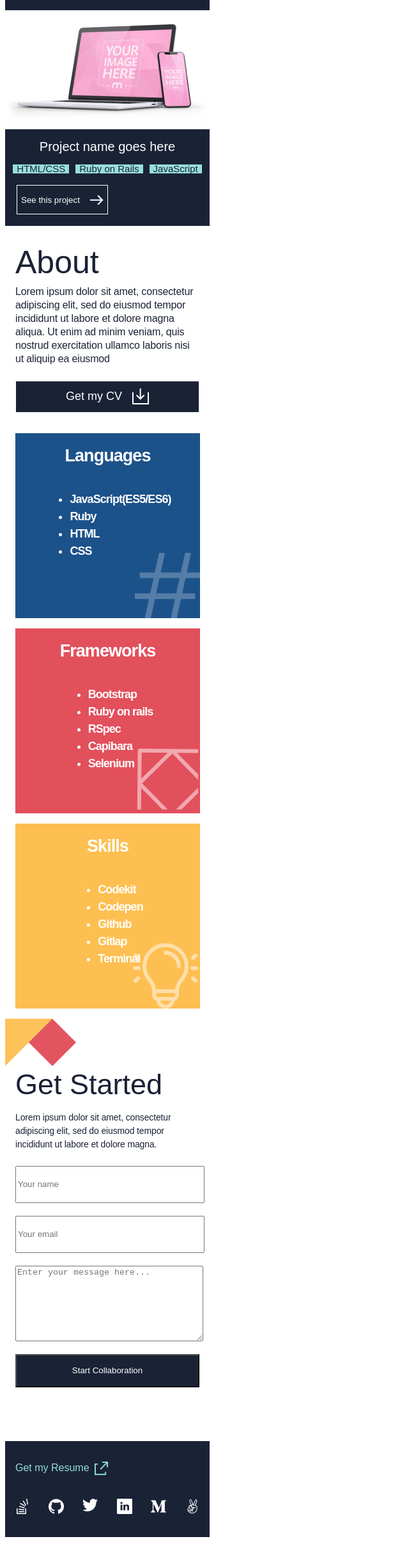
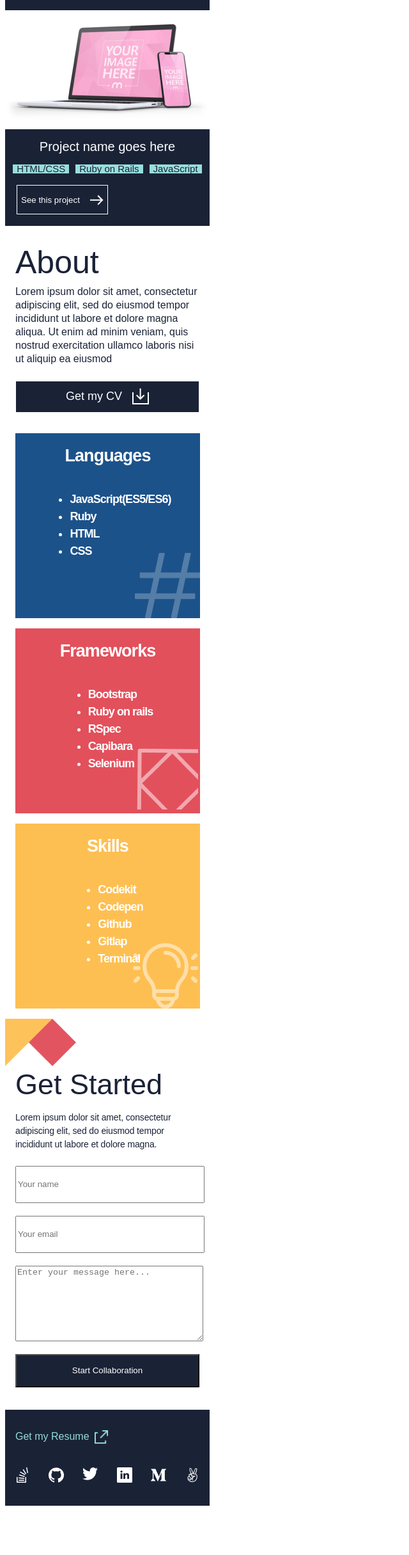
Before and after one commit to AbednegoKibitok/Microverse-Student-Project-1, a website: page index.html in a window 1280 px wide. Shown: the part 2435-4865 px from the top of the page at 64% size, without its empty margins (0-640 px from the left). Drawn offline with Linux system fonts and the light colour scheme.

Commit message:
Remove footer from the parent section

```diff
--- a/index.html
+++ b/index.html
@@ -203,27 +203,13 @@
       <article class="getstarted">
         <span>Get Started</span>
       </article>
-      <main>
+      <article class="main">
         <p>
         Lorem ipsum dolor sit amet, consectetur<br>
         adipiscing elit, sed do eiusmod tempor<br>
         incididunt ut labore et dolore magna.
         </p>
-      </main>
-      <footer>
-        <section getmyresume>
-          <p class="pa">Get my Resume</p>
-          <a href="#"><img class="arrowbox" src="icon-images/ic_link_teal.png" alt="ic_link_teal.png"></a>
-        </section>
-        <section class="socialmediaicons">
-          <a href="#"><img class="smi" src="icon-images/ic_stackoverflow.png" alt="ic_stackoverflow.png"></a>
-          <a href="#"><img class="smi" src="icon-images/Group (1).png" alt="github.png"></a>
-          <a href="#"><img class="smi" src="icon-images/Group (2).png" alt="twitter.png"></a>
-          <a href="#"><img class="smi" src="icon-images/ic_linkedin.png" alt="ic_linkin.png"></a>
-          <a href="#"><img class="smi" src="icon-images/ic_medium.png" alt="ic_medium.png"></a>
-          <a href="#"><img class="smi" src="icon-images/ic_angellist.png" alt="ic_angellist.png"></a>
-        </section>
-      </footer>
+      </article>
       <section class="form">
         <form action="https://formspree.io/f/{form_id}" method="post">
           <input type="text" id="name" name="full_name" maxlength="30" placeholder="Your name" required />
@@ -233,5 +219,19 @@
         </form>
       </section>
     </section>
+    <footer>
+      <section getmyresume>
+        <p class="pa">Get my Resume</p>
+        <a href="#"><img class="arrowbox" src="icon-images/ic_link_teal.png" alt="ic_link_teal.png"></a>
+      </section>
+      <section class="socialmediaicons">
+        <a href="#"><img class="smi" src="icon-images/ic_stackoverflow.png" alt="ic_stackoverflow.png"></a>
+        <a href="#"><img class="smi" src="icon-images/Group (1).png" alt="github.png"></a>
+        <a href="#"><img class="smi" src="icon-images/Group (2).png" alt="twitter.png"></a>
+        <a href="#"><img class="smi" src="icon-images/ic_linkedin.png" alt="ic_linkin.png"></a>
+        <a href="#"><img class="smi" src="icon-images/ic_medium.png" alt="ic_medium.png"></a>
+        <a href="#"><img class="smi" src="icon-images/ic_angellist.png" alt="ic_angellist.png"></a>
+      </section>
+    </footer>
 </body>
 </html>
--- a/styles.css
+++ b/styles.css
@@ -335,7 +335,7 @@ body {
   color: #1a2236;
 }
 
-main {
+.main {
   position: absolute;
   width: 288px;
   height: 63px;
@@ -355,7 +355,7 @@ footer {
   width: 320px;
   height: 150px;
   left: 0;
-  margin-top: 660px;
+  margin-top: 4630px;
   background: #1a2236;
 }
 
```
